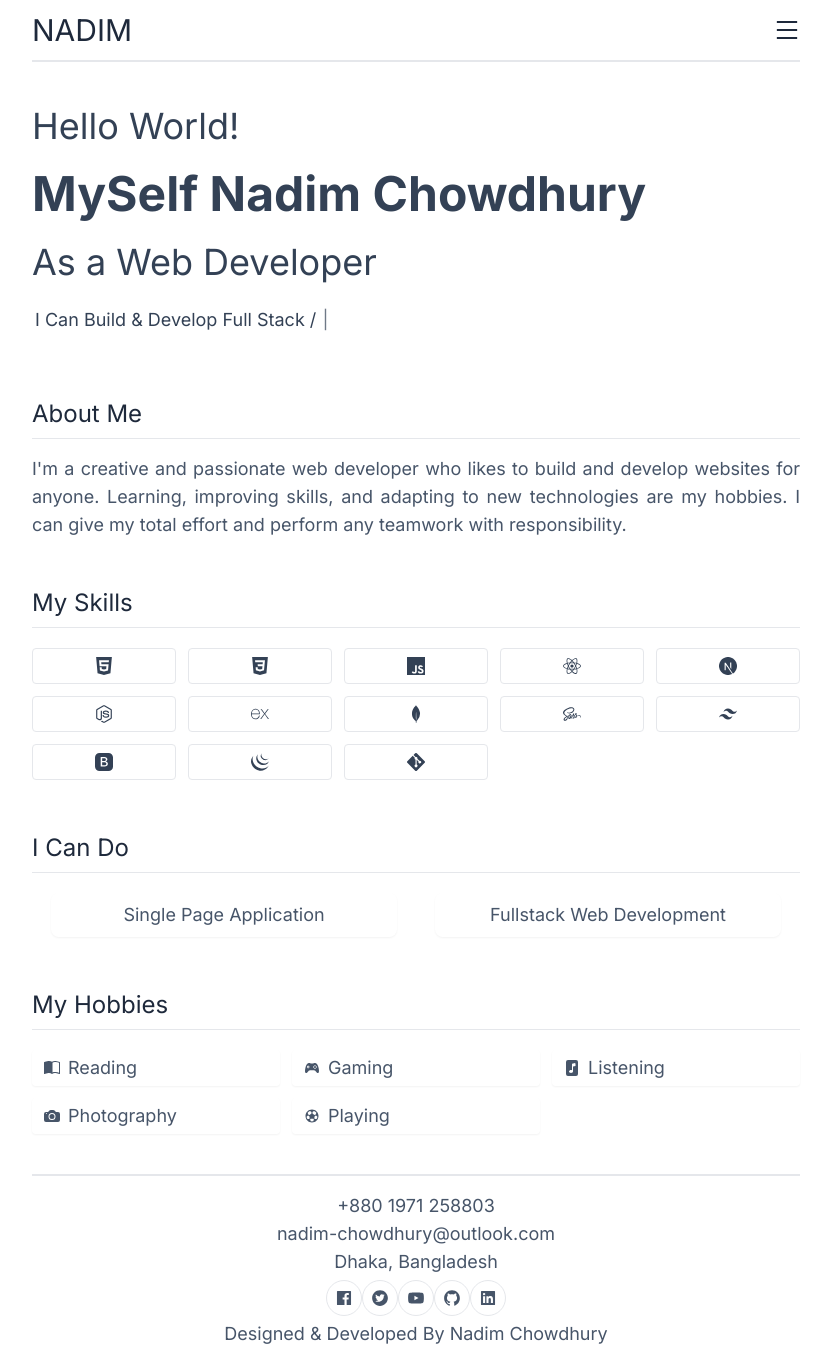
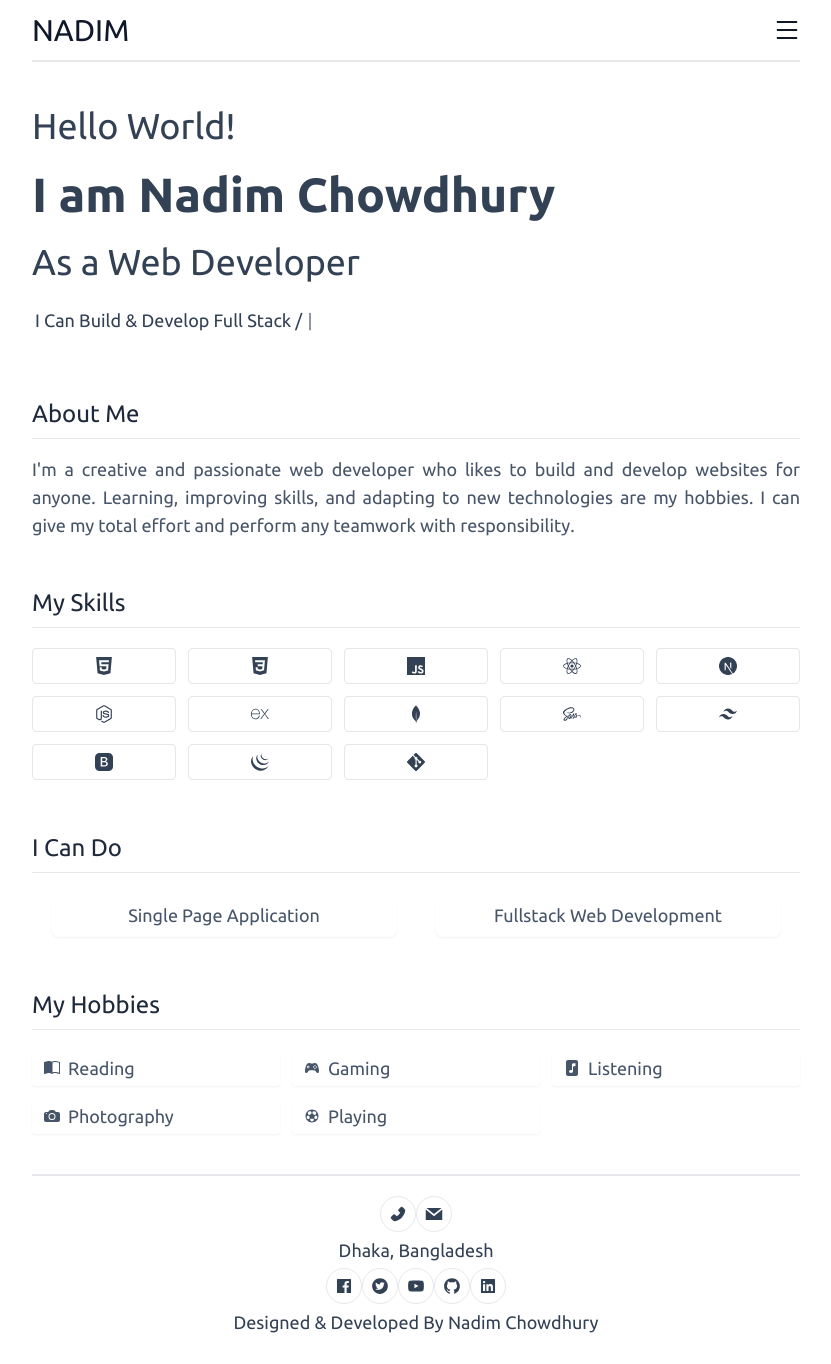
Before and after one commit to nadim-chowdhury/njs-portfolio, a Next.js app: page / in a window 1280 px wide. Shown: the whole page, without its empty margins (224-1055 px from the left). Built offline with nearby package versions, Linux system fonts and the light colour scheme.

Commit message:
framer motion added

```diff
--- a/package.json
+++ b/package.json
@@ -12,6 +12,7 @@
     "autoprefixer": "10.4.14",
     "eslint": "8.40.0",
     "eslint-config-next": "13.4.1",
+    "framer-motion": "^10.12.8",
     "next": "13.4.1",
     "postcss": "8.4.23",
     "react": "18.2.0",
--- a/src/app/globals.scss
+++ b/src/app/globals.scss
@@ -1,11 +1,11 @@
-@import url("https://fonts.googleapis.com/css2?family=Inter:wght@100;200;300;400;500;600;700;800;900&display=swap");
+@import url("https://fonts.googleapis.com/css2?family=Ubuntu:wght@300;400;500;700&display=swap");
 
 @tailwind base;
 @tailwind components;
 @tailwind utilities;
 
 * {
-  font-family: "Inter", sans-serif;
+  font-family: "Ubuntu", sans-serif;
 }
 
 .title {
--- a/src/app/info/page.jsx
+++ b/src/app/info/page.jsx
@@ -1,4 +1,6 @@
+"use client";
 import { info } from "../info";
+import { motion } from "framer-motion";
 
 export default function Info() {
   return (
@@ -12,7 +14,15 @@ export default function Info() {
       <div className="my-6">
         {info.map((i) => (
           <div key={i.id} className="my-4 p-2 text-slate-600 border rounded-lg">
-            <h4 className="font-semibold">{i.title}</h4>
+            <motion.h4
+              initial={{ x: 20 }}
+              animate={{
+                x: 0,
+              }}
+              className="font-semibold"
+            >
+              {i.title}
+            </motion.h4>
             <p>
               &nbsp; <span className="text-slate-400">&gt;</span> &nbsp;
               {i.para}
--- a/src/app/projects/page.jsx
+++ b/src/app/projects/page.jsx
@@ -1,7 +1,8 @@
 /* eslint-disable @next/next/no-img-element */
-
+"use client";
 import Link from "next/link";
 import { AiOutlineGithub, AiOutlineLink } from "react-icons/ai";
+import { motion } from "framer-motion";
 
 export default function Projects() {
   return (
@@ -35,12 +36,16 @@ export default function Projects() {
           {/* <img src="/d4.png" alt="" className="projects-img" /> */}
         </div>
 
-        <ul className="px-4 pb-1 mx-1 rounded-lg text-slate-600 list-disc">
+        <motion.ul
+          initial={{ opacity: 0.25 }}
+          animate={{ opacity: 1 }}
+          className="px-4 pb-1 mx-1 rounded-lg text-slate-600 list-disc"
+        >
           <li>Multiple pages added for routing</li>
           <li>Weather and country data fetched from api</li>
           <li>Searching functionality added</li>
           <li>Google firebase authentication implemented</li>
-        </ul>
+        </motion.ul>
       </div>
 
       <div>
@@ -67,13 +72,17 @@ export default function Projects() {
           {/* <img src="/e4.png" alt="" className="projects-img" /> */}
         </div>
 
-        <ul className="px-4 pb-1 mx-1 rounded-lg text-slate-600 list-disc">
+        <motion.ul
+          initial={{ opacity: 0.25 }}
+          animate={{ opacity: 1 }}
+          className="px-4 pb-1 mx-1 rounded-lg text-slate-600 list-disc"
+        >
           <li>Multiple routes added with react-router-dom</li>
           <li>Store pages all data are coming from api</li>
           <li>Google firebase authentication added</li>
           <li>Searching functionality added</li>
           <li>You can&apos;t access the cart page without login</li>
-        </ul>
+        </motion.ul>
       </div>
 
       <div className="mb-1">
--- a/src/components/Footer.jsx
+++ b/src/components/Footer.jsx
@@ -3,15 +3,26 @@ import {
   AiFillFacebook,
   AiFillGithub,
   AiFillLinkedin,
+  AiFillPhone,
   AiFillTwitterCircle,
   AiFillYoutube,
 } from "react-icons/ai";
+import { GrMail } from "react-icons/gr";
 
 export default function Footer() {
   return (
-    <footer className="text-center text-md sm:text-lg text-slate-600 py-4 border-t-2 sm:mx-3 lg:mx-0">
-      <h3>+880 1971 258803</h3>
-      <h3>nadim-chowdhury@outlook.com</h3>
+    <footer className="text-center text-md sm:text-lg text-slate-700 py-4 border-t-2 sm:mx-3 lg:mx-0">
+      <div className="flex justify-center text-lg py-1">
+        <a href="tel:+8801971258803" className="footer-icon-hover">
+          <AiFillPhone className="footer-icon" />
+        </a>
+        <a
+          href="mailto:nadim-chowdhury@outlook.com"
+          className="footer-icon-hover"
+        >
+          <GrMail className="footer-icon" />
+        </a>
+      </div>
       <h3>Dhaka, Bangladesh</h3>
 
       <div className="flex justify-center text-lg py-1">
--- a/src/components/Header.jsx
+++ b/src/components/Header.jsx
@@ -12,7 +12,7 @@ export default function Header() {
   };
 
   return (
-    <header className="flex justify-between items-center bg-white text-slate-800 py-3 border-b-2 sm:mx-3 lg:mx-0 sticky top-0">
+    <header className="flex justify-between items-center bg-white text-slate-900 py-3 border-b-2 sm:mx-3 lg:mx-0 sticky top-0">
       <h1 className="text-3xl uppercase">
         <Link href="/">Nadim</Link>
       </h1>
--- a/src/components/HeroBanner.jsx
+++ b/src/components/HeroBanner.jsx
@@ -1,14 +1,31 @@
 "use client";
 import Typewriter from "typewriter-effect";
+import { motion } from "framer-motion";
 
 export default function HeroBanner() {
   return (
     <div className="py-9 mt-2 sm:mx-3 lg:mx-0 text-slate-700">
-      <h3 className="text-3xl font-fold sm:text-4xl">Hello World!</h3>
-      <h2 className="text-2xl font-bold sm:text-5xl py-6">
-        MySelf Nadim Chowdhury
-      </h2>
-      <h3 className="text-2xl font-fold sm:text-4xl">As a Web Developer</h3>
+      <motion.h3
+        initial={{ x: 20 }}
+        animate={{ x: 0 }}
+        className="text-3xl sm:text-4xl"
+      >
+        Hello World!
+      </motion.h3>
+      <motion.h2
+        initial={{ x: 10 }}
+        animate={{ x: 0 }}
+        className="text-3xl font-bold sm:text-5xl py-6"
+      >
+        I am Nadim Chowdhury
+      </motion.h2>
+      <motion.h3
+        initial={{ x: 20 }}
+        animate={{ x: 0 }}
+        className="text-2xl sm:text-4xl"
+      >
+        As a Web Developer
+      </motion.h3>
       <h3 className="text-[12px] sm:text-lg mt-4 py-2 pl-[3px]">
         <Typewriter
           options={{
```
Also changed, not shown: 1 other file (tests, documents, lock files or other folders).
